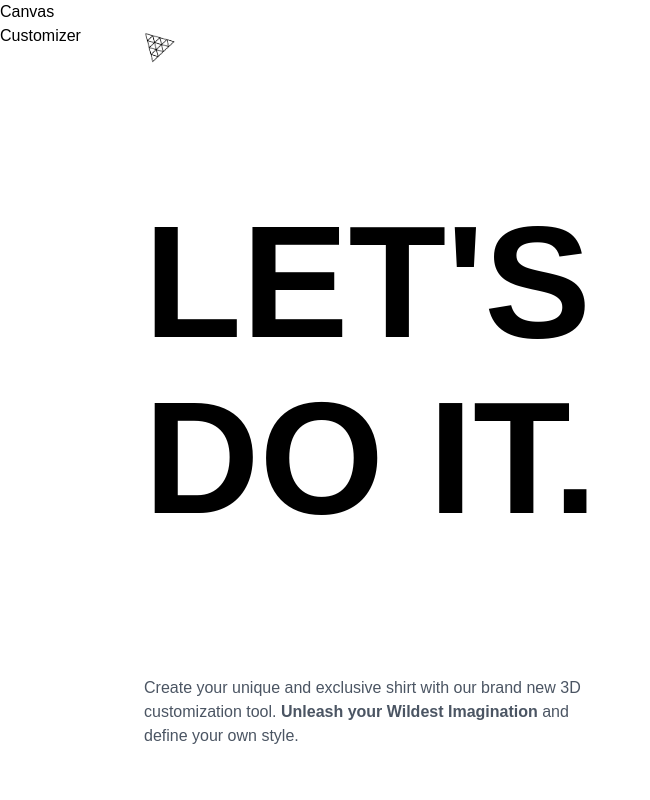
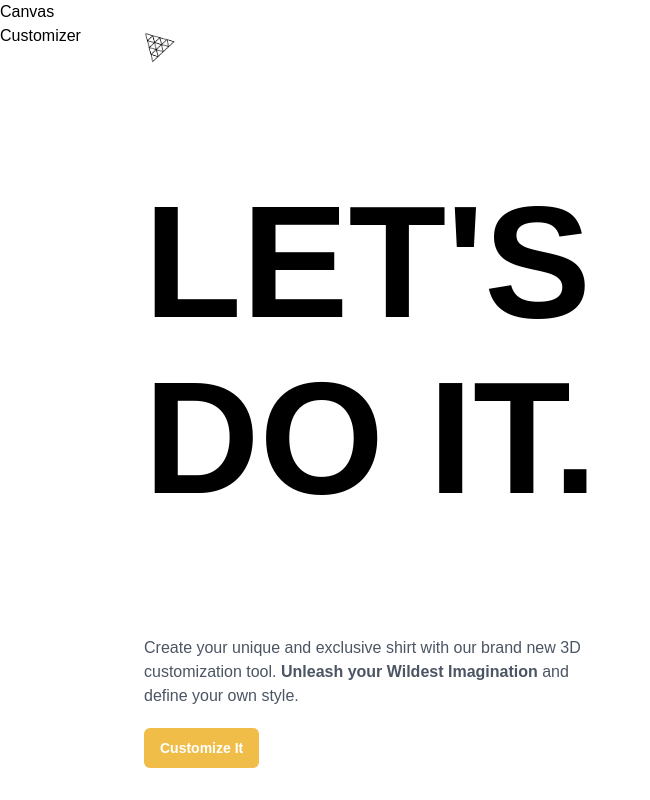
Before and after one commit to Brayahn/ThreeJsApp, a React (Vite) app in the folder client/: page / in a window 1280 px wide. Shown: the whole page, without its empty margins (0-650 px from the left). Built offline with nearby package versions, Linux system fonts and the light colour scheme; a web font is replaced by a local one.

Commit message:
button done + snap implementwtion

```diff
--- a/client/src/components/CustomButton.jsx
+++ b/client/src/components/CustomButton.jsx
@@ -1,10 +1,26 @@
-import React from 'react'
+import React from 'react';
+import state from '../store';
+import { useSnapshot } from 'valtio';
 
-const CustomButton = () => {
+
+
+const CustomButton = ({type,customStyles,handleClick,title}) => {
+  const snap =useSnapshot(state);
+  const generateStyle =(type)=>{
+    if(type === 'filled'){
+      return {
+        backgroundColor: snap.color,
+        color:'#fff'
+      }
+    }
+  }
   return (
    <button
+   className={`px-2 py-1.5 flex-1 rounded-md ${customStyles}`}
+   style={generateStyle(type)}
+   onClick={handleClick}
    >
-
+{title}
    </button>
   )
 }
```
